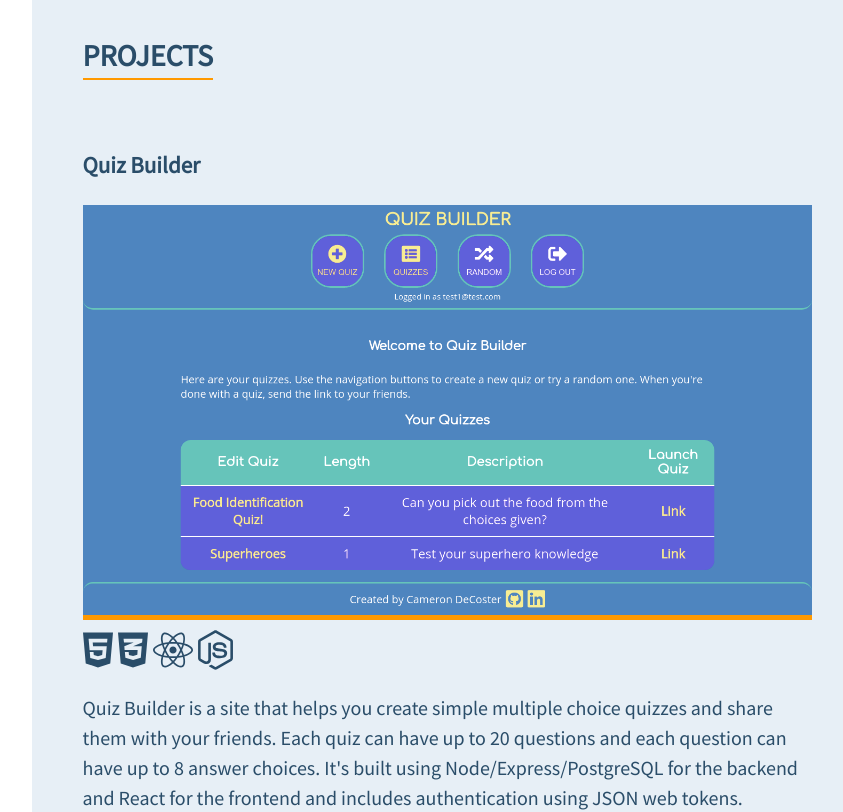
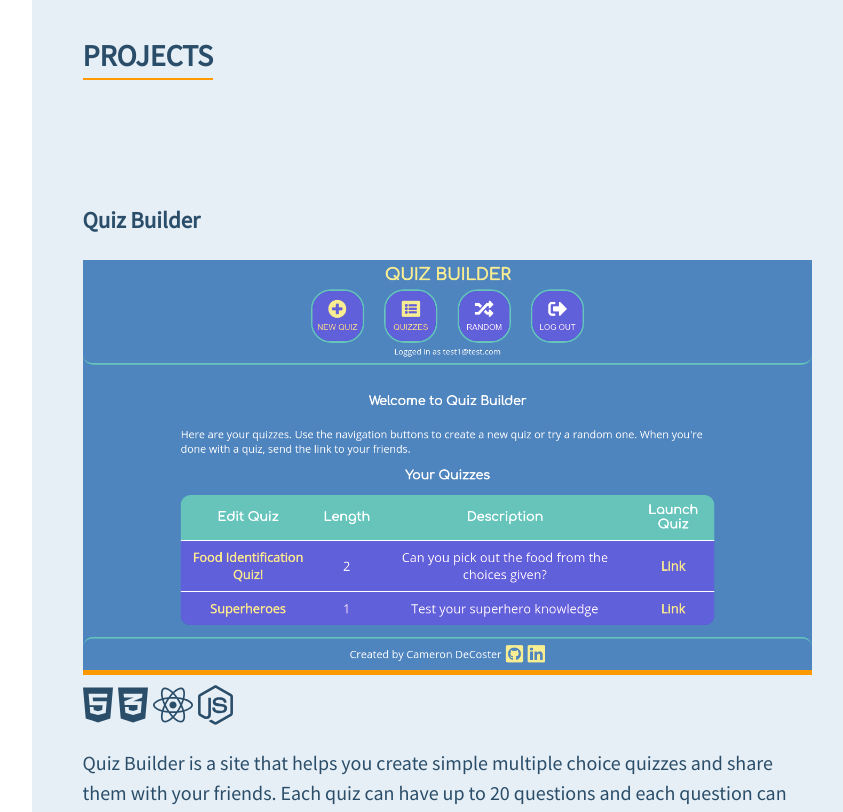
Before and after one commit to camdecoster/portfolio, a React (Create React App) app: page / in a window 1280 px wide. Shown: the part 940-1752 px from the top of the page, without its empty margins (418-1261 px from the left). Built offline with nearby package versions, Linux system fonts and the light colour scheme.

Commit message:
updated project styles

```diff
--- a/src/Components/ProjectListing/ProjectListing.css
+++ b/src/Components/ProjectListing/ProjectListing.css
@@ -1,5 +1,5 @@
 #ProjectListing {
-    margin-top: 20px;
+    margin-top: 75px;
 }
 
 #ProjectListing p {
```
